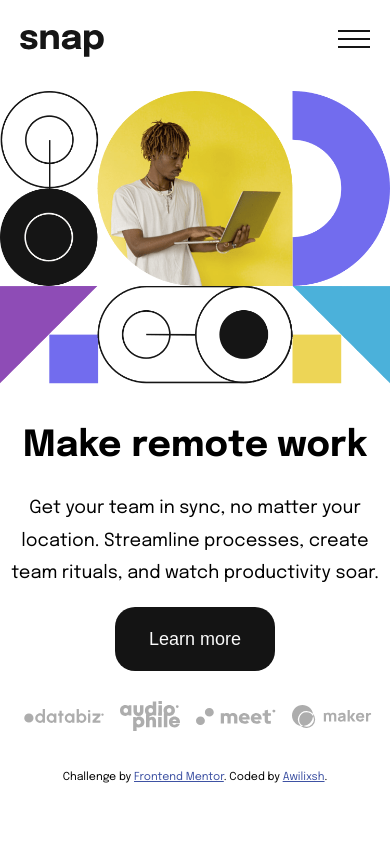
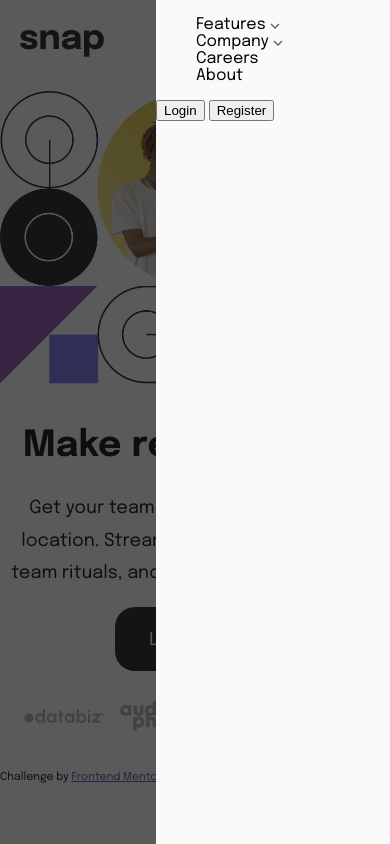
Before and after one commit to Awilixsh/Intro-Section-with-Dropdown-Navigation---Frontend-Mentor, a plain HTML site: page index.html in a window 390 px wide. Both pictures are taken after a click on the picture 354 px from the left and 39 px from the top of the page. Drawn offline with Linux system fonts and the light colour scheme.

Commit message:
navigation bar in progress

```diff
--- a/index.html
+++ b/index.html
@@ -11,12 +11,15 @@
   <!-- Feel free to remove these styles or customise in your own stylesheet 👍 -->
   <link rel='stylesheet' href='style.css'>
 </head>
+
 <body>
+	<div id = 'divOverlay' class = 'bgcolorAlmostblack'></div>
+	<main>
 		<header>
 			<nav>
 				<img id = 'imgLogo' src = './images/logo.svg'>
 				<img id = 'imgHamburger' src = './images/icon-menu.svg' onclick = 'openNavbar()'>
-			<div id = 'divNav'>
+				<div id = 'divNav' class = 'bgcolorAlmostwhite'>
 					<ul id = 'navList'>
 						<li onclick = 'openNavbar_drop("0")'>
 							<a>Features</a>
@@ -40,7 +43,6 @@
 				</div>
 			</nav>
 		</header>
-	<main>
 		<div id = 'mainContent'>
 			<picture>
 				<source srcset = "./images/image-hero-mobile.png" media="(max-width: 390px)">
--- a/script.js
+++ b/script.js
@@ -1,11 +1,25 @@
 function openNavbar(){
-	var imgBurger = document.getElementById('imgHamburger');
+	var imgButton = document.getElementById('imgHamburger');
+	var divOverlay = document.getElementById('divOverlay');
+	var navBar = document.getElementById('divNav');
+
+	if(imgButton.src.includes('/images/icon-close-menu.svg')){
+		imgButton.src = './images/icon-menu.svg';
+		imgButton.style.zIndex = '1';
+		divOverlay.style.display = 'none';
+		navBar.style.display = 'none';
+	} else {
+		imgButton.src = './images/icon-close-menu.svg';
+		imgButton.style.zIndex = '3';
+		divOverlay.style.display = 'block';
+		navBar.style.display = 'block';
+	}
+
+
 }
 
 function openNavbar_drop(navDrop){
 	var navList = document.getElementById('navList').getElementsByTagName("li")[navDrop].getElementsByTagName('img')[0];
-	//var navList = document.getElementById('test');
-	console.log(navList.src);
 	if(navList.src.includes('/images/icon-arrow-up.svg')){
 		navList.src = "./images/icon-arrow-down.svg";
 	} else {
--- a/style.css
+++ b/style.css
@@ -6,7 +6,7 @@
 .colorAlmostwhite{
 	color: hsl(0,0%,98%);
 }
-.colorMediumGray{
+.colorMediumgray{
 	color: hsl(0, 0%, 41%);
 }
 .colorAlmostblack{
@@ -16,7 +16,7 @@
 .bgcolorAlmostwhite{
 	background-color: hsl(0,0%,98%);
 }
-.bgcolorMediumGray{
+.bgcolorMediumgray{
 	background-color: hsl(0, 0%, 41%);
 }
 .bgcolorAlmostblack{
@@ -97,6 +97,43 @@ body{
 
 /* MOBILE */
 @media screen and (max-width: 390px){
+/*
+Z index */
+
+	main{
+		z-index: 1;
+	}
+	#divOverlay{
+		z-index: 2;
+	}
+	#divNav{
+		position: relative;
+		z-index: 3;
+	}
+	#imgHamburger{
+		position: relative;
+		z-index: 3;
+	}
+	.attribution{
+		position:absolute;
+		z-index: 1;
+	}
+
+/*
+overlay background  */
+
+	#divOverlay{
+		display:None;
+		position: fixed;
+		opacity: 0.7;
+		width: 100%;
+		height: 100%;
+		top: 0;
+		left: 0;
+	}
+/*
+BODY */
+
 	body{
 		margin: 0;
 		padding: 0;
@@ -104,12 +141,26 @@ body{
 	main{
 
 	}
-	/* navBar */
+/*
+navBar */
+	nav{
 
+	}
 	#divNav{
 		display: none;
+		position:fixed;
+		left: 40%;
+		top:0;
+		bottom: 0;
+		right: 0;
 	}
-	/* main content*/
+	#imgHamburger{
+
+	}
+
+
+
+/* main content*/
 	#mainContent{
 		display: flex;
 		align-items: center;
@@ -146,6 +197,7 @@ body{
 		height: 30px;
 	}
 
+
 }
 /***
 
@@ -153,6 +205,8 @@ DESKTOP
 
 ***/
 @media screen and (min-width: 391px){
+
+
 	/* navBar */
 	header{
 
```
Lines whose indentation alone changed are shown as unchanged.
